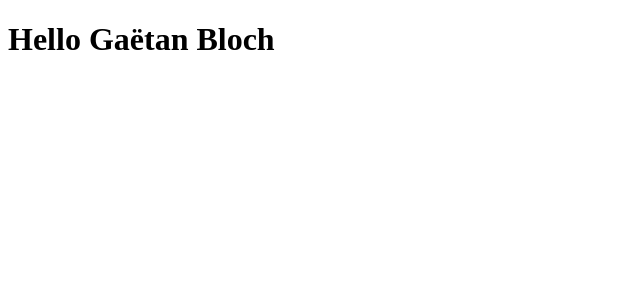
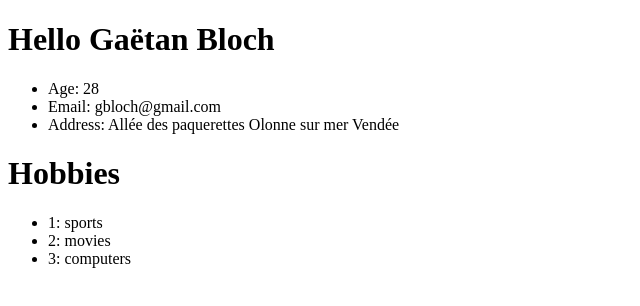
Before and after one commit to gaetanBloch/angular4, an Angular app: page / in a window 1280 px wide. Shown: the top 306 px of the page, without its empty margins (0-640 px from the left). Built offline with nearby package versions, Linux system fonts and the light colour scheme.

Commit message:
Use component properties

```diff
--- a/src/app/components/user/user.component.html
+++ b/src/app/components/user/user.component.html
@@ -1 +1,16 @@
 <h1>Hello {{name}}</h1>
+<ul>
+  <li>Age: {{age}}</li>
+  <li>Email: {{email}}</li>
+  <li>
+    Address:
+    {{address.street}}
+    {{address.city}}
+    {{address.state}}
+  </li>
+</ul>
+
+<h1>Hobbies</h1>
+<ul>
+  <li *ngFor="let hobby of hobbies; let i = index">{{i + 1}}: {{hobby}}</li>
+</ul>
```
